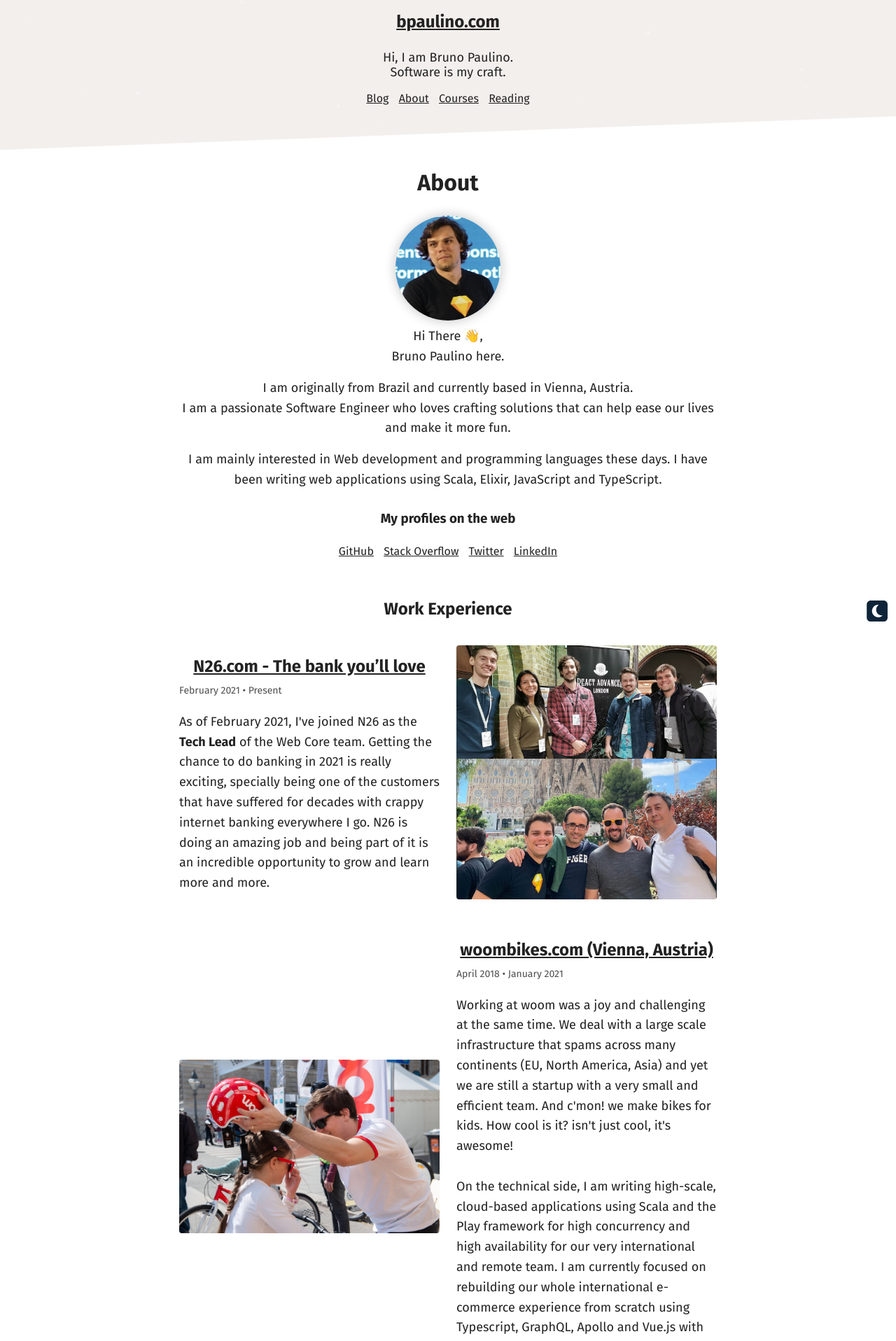
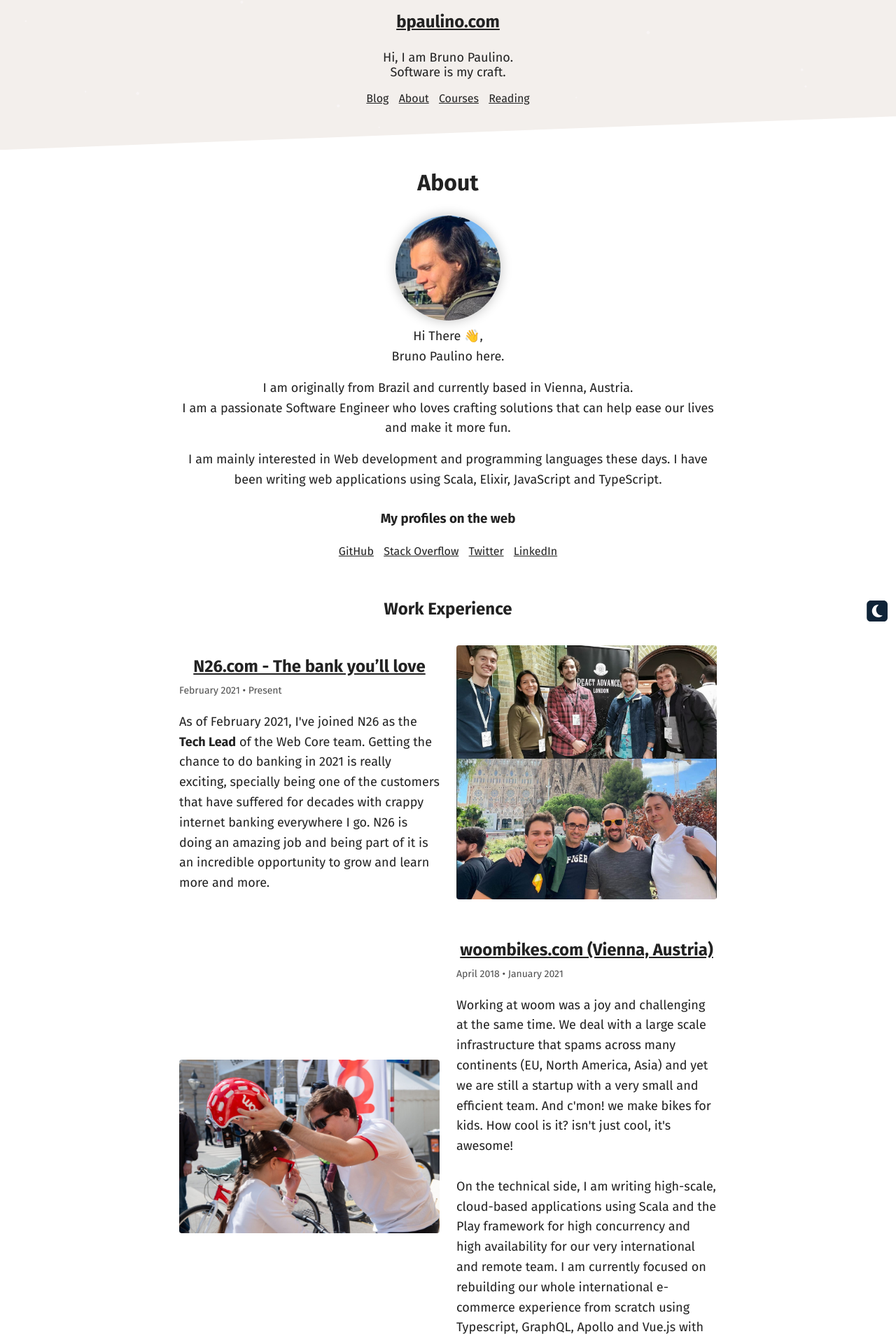
Before and after one commit to brunojppb/brunojppb.github.io, a Jekyll site: the page built from about.md, in a window 1280 px wide. Shown: the top 1916 px of the page at 70% size. Built offline with Jekyll 4.4.1, drawn with Linux system fonts in a browser that asks for light colours.

Commit message:
Update profile pic

```diff
--- a/about.md
+++ b/about.md
@@ -9,7 +9,7 @@ meta_image: /assets/images/about_cover.jpg
 
 <div class="flex-center about-me" style="line-height: 1.6;">
     <h1>About</h1>
-    <img src="/assets/images/bpaulino_.jpg" class="me" alt="Bruno Paulino smiling"/>
+    <img src="/assets/images/bpaulino.jpg" class="me" alt="Bruno Paulino smiling"/>
     <p>Hi There 👋,<br/>Bruno Paulino here.</p>
     <p>
         I am originally from Brazil and currently based in Vienna, Austria.<br/>
```
Also changed, not shown: assets/images/bpaulino.jpg.
